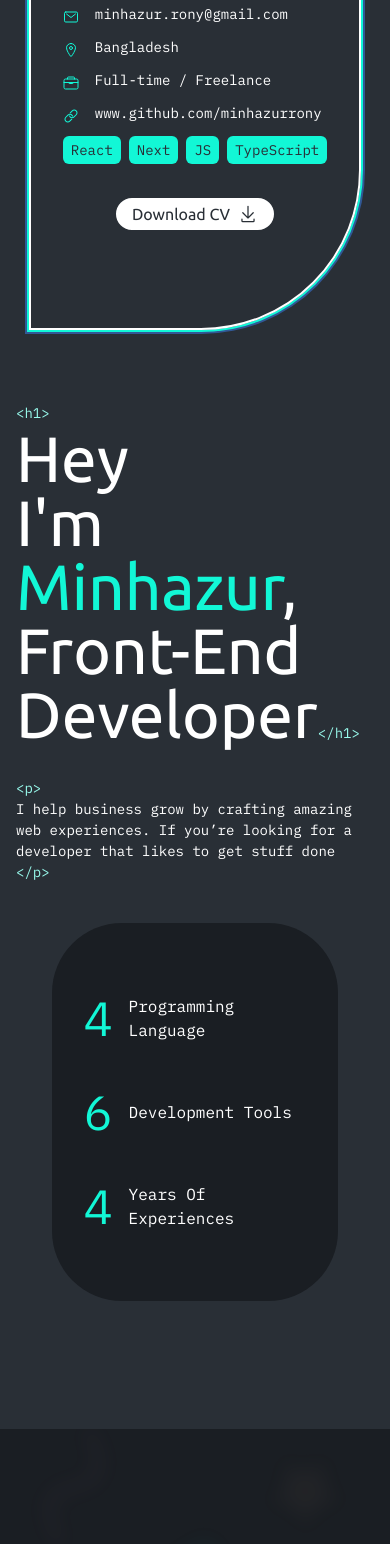
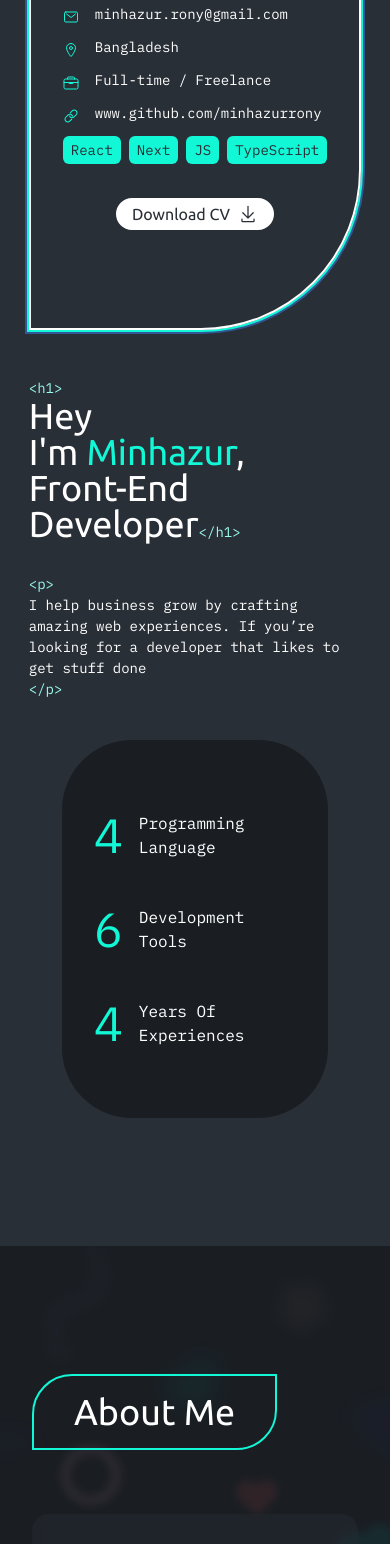
Before and after one commit to minhazurrony/portfolio, a Next.js app: page / in a window 390 px wide. Shown: the part 432-1976 px from the top of the page. Built offline with nearby package versions, Linux system fonts and the light colour scheme.

Commit message:
style: fix some responsive issues

```diff
--- a/app/components/About.tsx
+++ b/app/components/About.tsx
@@ -10,7 +10,7 @@ function About() {
       </div>
       <div className="flex flex-col justify-between gap-16 xl:flex-row xl:gap-32">
         <div className="w-full xl:w-3/5">
-          <h2 className="mb-16 inline-block rounded-br-[40px] rounded-tl-[40px] border-2 border-brand-one px-10 py-4 font-ubuntu text-6xl capitalize text-white">
+          <h2 className="mb-16 inline-block rounded-br-[40px] rounded-tl-[40px] border-2 border-brand-one px-10 py-4 font-ubuntu text-4xl capitalize text-white md:text-5xl lg:text-6xl">
             about me
           </h2>
 
--- a/app/components/Contact.tsx
+++ b/app/components/Contact.tsx
@@ -47,7 +47,7 @@ function Contact() {
       </div>
 
       <div className="flex flex-col items-center justify-center gap-32">
-        <h2 className="inline-block rounded-br-[40px] rounded-tl-[40px] border-2 border-brand-one px-10 py-4 font-ubuntu text-2xl capitalize text-brand-one">
+        <h2 className="inline-block rounded-br-[40px] rounded-tl-[40px] border-2 border-brand-one px-10 py-4 font-ubuntu text-xl capitalize text-brand-one lg:text-2xl">
           send me a message
         </h2>
         <form onSubmit={handleSubmit(onSubmit)} className="w-full space-y-8">
--- a/app/components/ContainerWrapper.tsx
+++ b/app/components/ContainerWrapper.tsx
@@ -8,7 +8,7 @@ type ContainerWrapperProps = {
 function ContainerWrapper({ children, className }: ContainerWrapperProps) {
   return (
     <div
-      className={`${className} md:px-[4rem] lg:px-[6rem] xl:px-[8rem] 2xl:px-[10rem] px-[1rem]`}
+      className={`${className} px-[2rem] md:px-[4rem] lg:px-[6rem] xl:px-[8rem] 2xl:px-[10rem]`}
     >
       {children}
     </div>
--- a/app/components/Hero.tsx
+++ b/app/components/Hero.tsx
@@ -80,7 +80,7 @@ function Hero() {
           </div>
           <div className="flex flex-wrap items-center justify-center gap-10 md:flex-nowrap">
             <div className="flex-2">
-              <h1 className="mb-8 font-ubuntu text-[64px] capitalize leading-none text-white">
+              <h1 className="mb-8 font-ubuntu text-4xl capitalize leading-none text-white md:text-5xl lg:text-6xl">
                 <span className="font-ibm-plex-mono text-[14px] lowercase text-brand-two">
                   {"<h1>"}
                 </span>
--- a/app/components/Title.tsx
+++ b/app/components/Title.tsx
@@ -9,7 +9,7 @@ function Title({ title, subtitle }: TitleProps) {
   return (
     <div className="flex flex-col items-center justify-center">
       <div className="relative mb-4 inline-block">
-        <h1 className="inline-block border-b pb-2 font-ubuntu text-6xl text-brand-one">
+        <h1 className="inline-block border-b pb-2 font-ubuntu text-4xl text-brand-one md:text-5xl lg:text-6xl">
           {title}
         </h1>
         <div className="absolute left-0 h-2 w-2 -translate-x-1/2 -translate-y-1/2 transform rounded-full bg-brand-one"></div>
```
